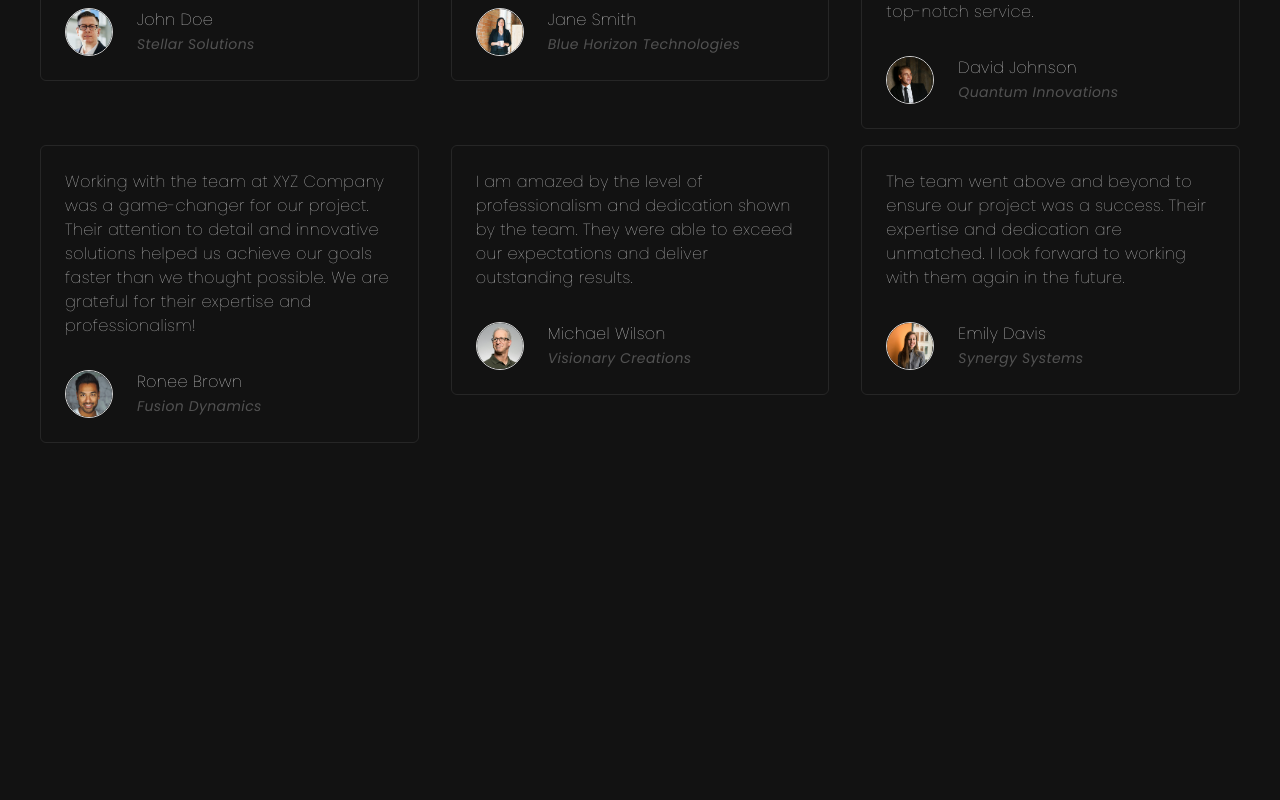
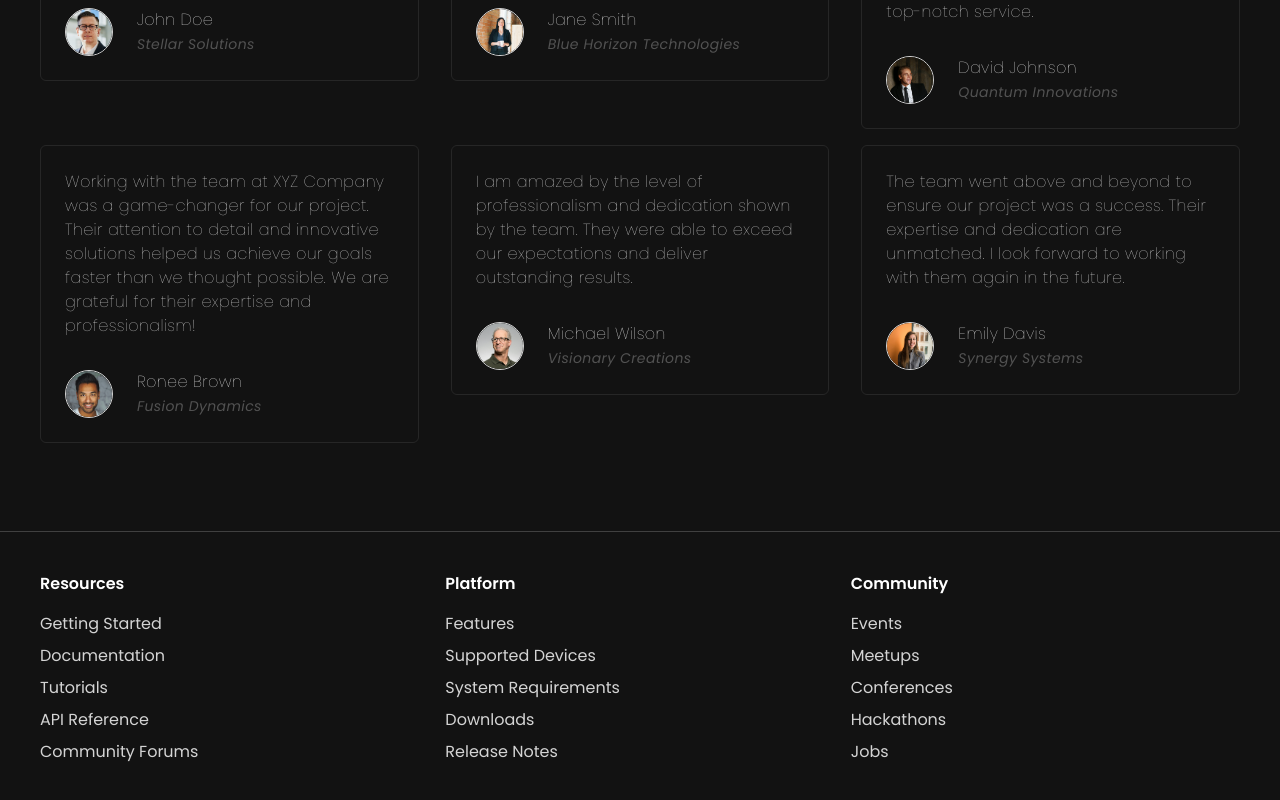
Before and after one commit to Cleancodez12/Virtual-Reality-Webpage-with-React, a React (Vite) app: page / in a window 1280 px wide. Shown: the part 3486-4286 px from the top of the page. Before the commit the page ends 3937 px from the top, so only its background shows below. Built offline with nearby package versions, Linux system fonts and the light colour scheme.

Commit message:
created the footer and completed the home page

```diff
--- a/src/App.jsx
+++ b/src/App.jsx
@@ -5,6 +5,7 @@
 import Workflow from "./components/workflow";
 import Pricing from "./components/Pricing";
 import Testimonials from "./components/testimonials";
+import Footer from "./components/footer";
 
 const App = () => {
   return (
@@ -17,6 +18,7 @@
         <Pricing />
         <Testimonials />
       </div>
+      <Footer />
     </>
   );
 };
--- /dev/null
+++ b/src/components/footer.jsx
@@ -0,0 +1,57 @@
+import { platformLinks, communityLinks, resourcesLinks } from "../constants";
+
+const Footer = () => {
+  return (
+    <footer className="mt-20 border-t px-10 py-10 border-neutral-700">
+      <div className="grid gap-4 grid-cols-2 lg:grid-cols-3 sm:grid-cols-1">
+        <div>
+          <h3 className="text-md font-semibold mb-4">Resources</h3>
+          <ul className="space-y-2">
+            {resourcesLinks.map((link, index) => (
+              <li key={index}>
+                <a
+                  className="text-neutral-300 hover:text-white"
+                  href={link.href}
+                >
+                  {link.text}
+                </a>
+              </li>
+            ))}
+          </ul>
+        </div>
+        <div>
+          <h3 className="text-md font-semibold mb-4">Platform</h3>
+          <ul className="space-y-2">
+            {platformLinks.map((link, index) => (
+              <li key={index}>
+                <a
+                  className="text-neutral-300 hover:text-white"
+                  href={link.href}
+                >
+                  {link.text}
+                </a>
+              </li>
+            ))}
+          </ul>
+        </div>
+        <div>
+          <h3 className="text-md font-semibold mb-4">Community</h3>
+          <ul className="space-y-2">
+            {communityLinks.map((link, index) => (
+              <li key={index}>
+                <a
+                  className="text-neutral-300 hover:text-white"
+                  href={link.href}
+                >
+                  {link.text}
+                </a>
+              </li>
+            ))}
+          </ul>
+        </div>
+      </div>
+    </footer>
+  );
+};
+
+export default Footer;
```
